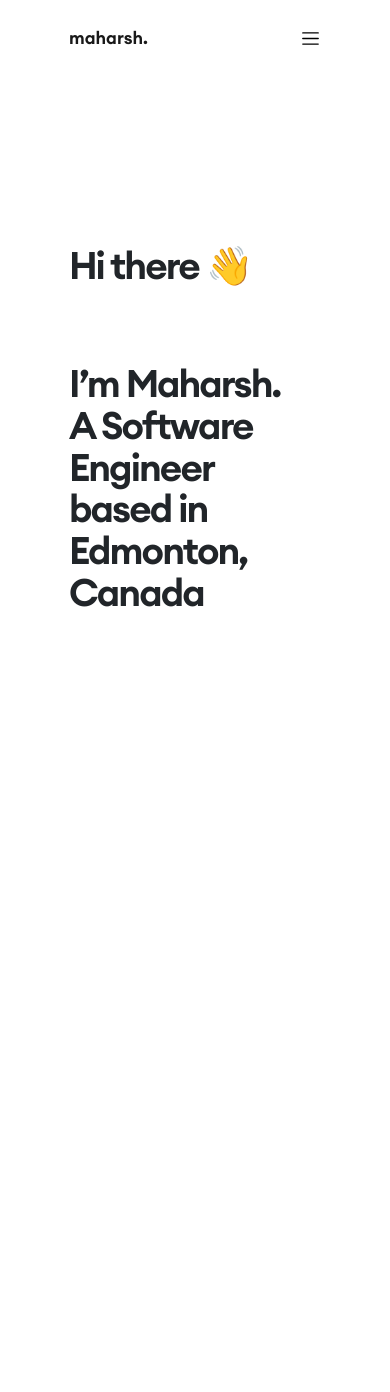
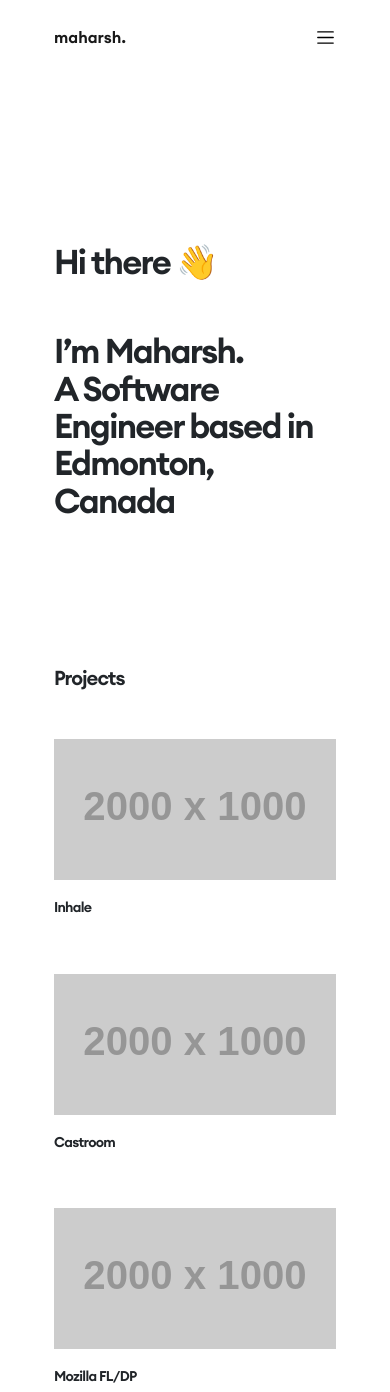
Before and after one commit to maharshmellow/maharsh.net, a Next.js app: page / in a window 390 px wide. Before the commit the page ends 844 px from the top, so only its background shows below. Built offline with nearby package versions, Linux system fonts and the light colour scheme; a web font is replaced by a local one.

Commit message:
add placeholder projects

```diff
--- a/pages/index.js
+++ b/pages/index.js
@@ -6,9 +6,9 @@ import Col from "react-bootstrap/Col";
 
 export default function Home() {
   return (
-    <div className="container">
+    <div className="base-container" fluid={true}>
       <Head>
-        <title>Maharsh Patel - Software Engineer</title>
+        <title>Maharsh - Software Engineer</title>
         <link rel="icon" href="/favicon.ico" />
         <meta
           name="viewport"
@@ -21,9 +21,9 @@ export default function Home() {
       </header>
 
       <main>
-        <Container className="welcome-message-wrapper" fluid={true}>
-          <Row>
-            <Col sm={12}>
+        <Container fluid={true}>
+          <Row className="welcome-message-wrapper">
+            <Col>
               <h1>
                 Hi there <span role="img" aria-label="wave" id="wave">👋</span>
               </h1> <br/>
@@ -34,6 +34,31 @@ export default function Home() {
               </h1>
             </Col>
           </Row>
+
+          <Row className="projects-wrapper">
+            <Col>
+              <h2>Projects</h2>
+
+              <Row className="project">
+                <Col>
+                  <img className="project-image" src="https://via.placeholder.com/2000x1000"></img>
+                  <h3>Inhale</h3>
+                </Col>
+              </Row>
+              <Row className="project">
+                <Col>
+                  <img className="project-image" src="https://via.placeholder.com/2000x1000"></img>
+                  <h3>Castroom</h3>
+                </Col>
+              </Row>
+              <Row className="project">
+                <Col>
+                  <img className="project-image" src="https://via.placeholder.com/2000x1000"></img>
+                  <h3>Mozilla FL/DP</h3>
+                </Col>
+              </Row>
+            </Col>
+          </Row>
         </Container>
 
       </main>
--- a/styles/global.scss
+++ b/styles/global.scss
@@ -19,18 +19,42 @@ body {
     font-family: "euclid", -apple-system, BlinkMacSystemFont, Segoe UI, Roboto, sans-serif;
 
     h1 {
-        font-size: 50px;
+        font-size: 45px;
         font-weight: 600;
         line-height: 1.1em;
         letter-spacing: -0.05em;
         margin-top: 20px;
 
         @media screen and (max-width: 576px) {
-            font-size: 38px;
+            font-size: 34px;
         }
     }
 
-    .container {
+    h2 {
+        font-size: 28px;
+        font-weight: 600;
+        line-height: 1.1em;
+        letter-spacing: -0.05em;
+        margin-top: 20px;
+
+        @media screen and (max-width: 576px) {
+            font-size: 20px;
+        }
+    }
+
+    h3 {
+        font-size: 18px;
+        font-weight: 600;
+        line-height: 1.1em;
+        letter-spacing: -0.05em;
+        margin-top: 20px;
+
+        @media screen and (max-width: 576px) {
+            font-size: 14px;
+        }
+    }
+
+    .base-container {
         width: 80vw;
         margin-right: auto;
         margin-left: auto;
@@ -42,20 +66,17 @@ body {
         .navbar {
             .logo {
                 font-weight: 600;
-                font-size: 1.4em;
-
-                @media screen and (max-width: 576px) {
-                    font-size: 1.1em;
-                }
+                font-size: 1.0em;
             }
             padding: 0 !important;
 
             .nav-link {
                 padding-right: 0 !important;
                 padding-left: 25px !important;
-                font-size: 1.0em;
+                font-size: 0.8em;
                 text-align: center;
                 color: black;
+                font-weight: 500;
 
                 &:hover {
                     color: black;
@@ -103,12 +124,19 @@ body {
             50% { transform: rotate(  0.0deg) }
             100% { transform: rotate(  0.0deg) }
         }
+    }
 
-        @media screen and (max-width: 576px) {
-            // if the message takes up the entire height on a mobile device
-            // then the animation for the tiled sections will be very delayed
-            // since it won't start until the user scrolls down
-            font-size: 2.0em;
+    .projects-wrapper {
+        margin-top: 120px;
+
+        .project {
+            margin-top: 50px;
+            .project-image {
+                width: 100%;
+
+            }
         }
+
+
     }
 }
```
